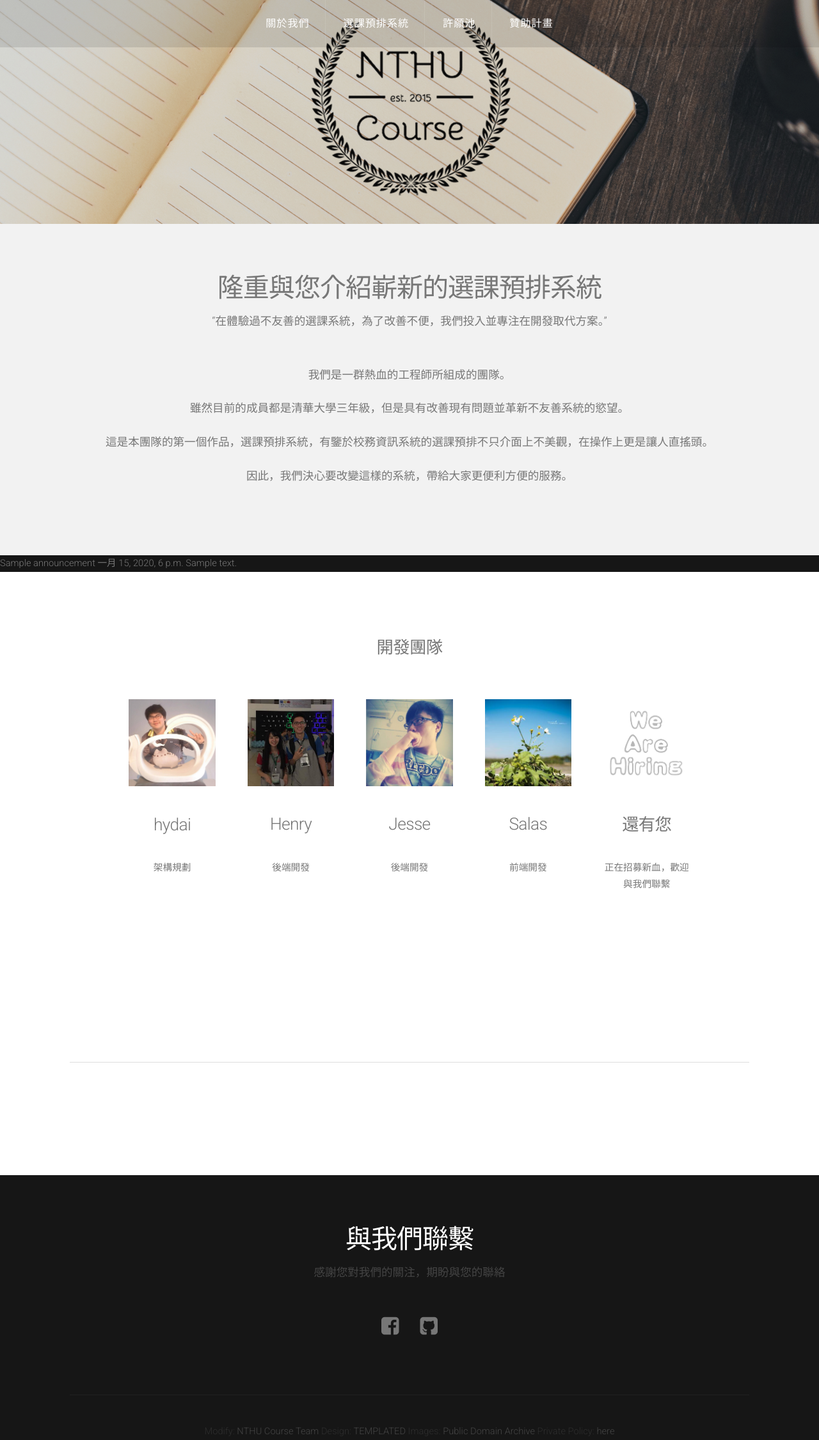
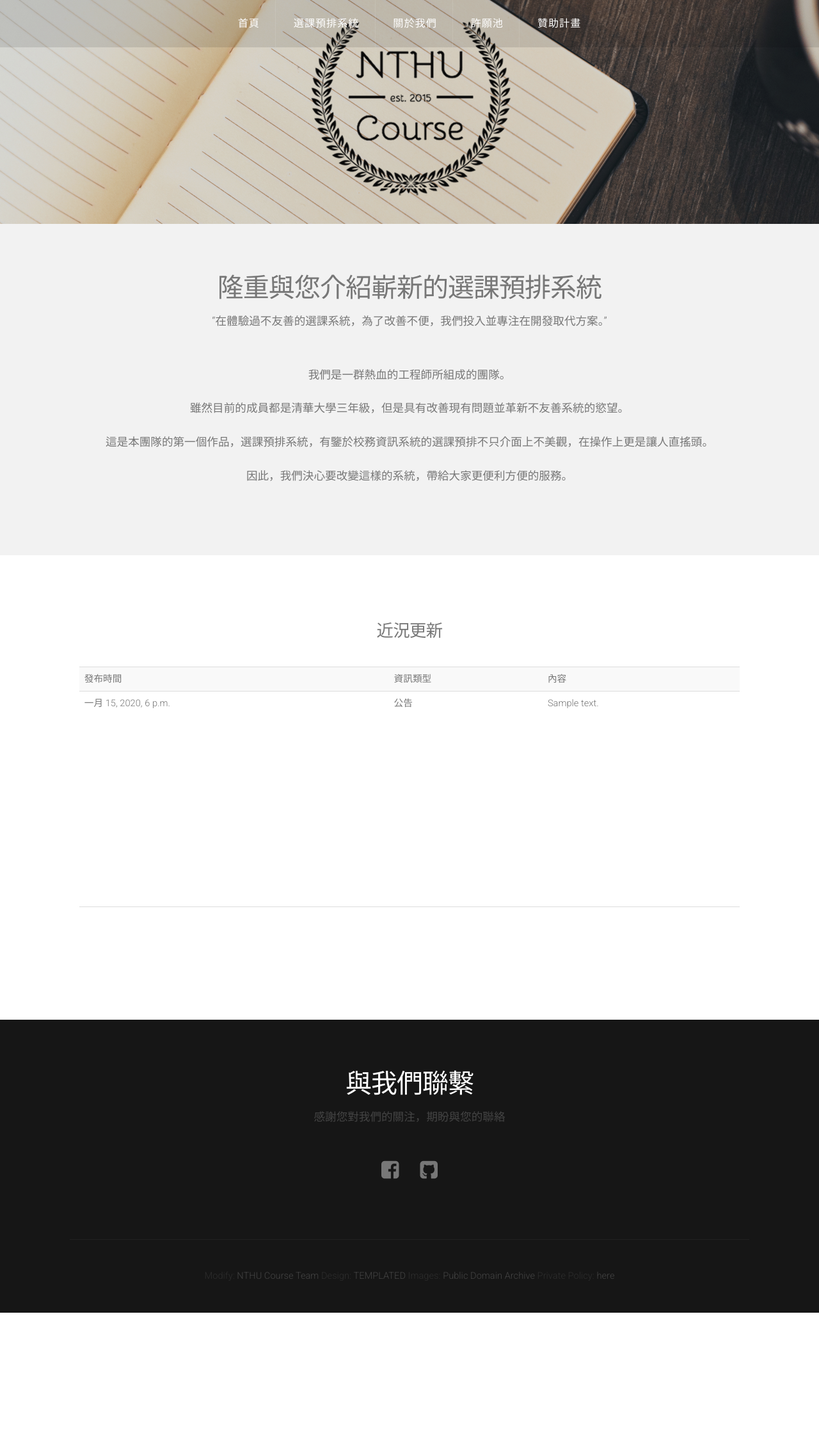
Before and after one commit to henryyang42/NTHU_Course, a Django app: page / in a window 1280 px wide. Shown: the top 2251 px of the page at 64% size. After the commit the page ends 2052 px from the top, so only its background shows below. Run offline with Django 3.2, Linux system fonts and the light colour scheme; tables that the repository leaves empty hold one stand-in row (values such as "Sample post"); some libraries are stand-ins or nearby versions.

Commit message:
Add info area

```diff
--- a/data_center/models.py
+++ b/data_center/models.py
@@ -1,3 +1,5 @@
+# -*- coding: utf-8 -*-
+
 from datetime import datetime
 from django.db import models
 
@@ -38,15 +40,14 @@ class Department(models.Model):
 
 class Announcement(models.Model):
     TAG_CHOICE = (
-        ('Info', 'Info'),
-        ('Bug', 'Bug'),
-        ('Fix', 'Fix'),
+        ('Info', '公告'),
+        ('Bug', '已知問題'),
+        ('Fix', '問題修復'),
     )
 
-    title = models.CharField(max_length=80, blank=True)
     content = models.TextField(blank=True)
     time = models.DateTimeField(default=datetime.now)
     tag = models.CharField(max_length=10, choices=TAG_CHOICE, default='Info')
 
     def __unicode__(self):
-        return self.title
+        return '%s|%s' % (self.time, self.tag)
--- a/index/templates/base.html
+++ b/index/templates/base.html
@@ -46,6 +46,8 @@
   <script src="{% static 'js/skel.min.js' %}"></script>
   <script src="{% static 'js/skel-panels.min.js' %}"></script>
   <script src="{% static 'js/init.js' %}"></script>
+  <script src="//maxcdn.bootstrapcdn.com/bootstrap/3.3.4/js/bootstrap.min.js"></script>
+  <link rel="stylesheet" href="//maxcdn.bootstrapcdn.com/bootstrap/3.3.4/css/bootstrap.min.css">
   <link rel="stylesheet" media="screen" href="{% static 'css/skel-noscript.css' %}" />
   <link rel="stylesheet" media="screen" href="{% static 'css/style.css' %}" />
   <link rel="stylesheet" media="screen and (min-width: 768px)" href="{% static 'css/style-desktop.css' %}" />
@@ -63,8 +65,9 @@
       <!-- Nav -->
       <nav id="nav">
         <ul>
-          <li class="active"><a href="/">關於我們</a></li>
+          <li class="active"><a href="/">首頁</a></li>
           <li><a href="table.html">選課預排系統</a></li>
+          <li><a href="about.html">關於我們</a></li>
           <li><a href="todo-list.html">許願池</a></li>
           <li><a href="donate.html">贊助計畫</a></li>
         </ul>
--- a/index/templates/index.html
+++ b/index/templates/index.html
@@ -21,60 +21,25 @@
     </div>
   </div>
   <!-- Main -->
-  {% for a in announcements %}
-    {{ a.title }}
-    {{ a.time }}
-    {{ a.type }}
-    {{ a.content|safe }}
-  {% endfor %}
   <div id="main">
     <div id="content" class="container">
       <header>
-        <h2>開發團隊</h2>
+        <h2>近況更新</h2>
       </header>
-      <br>
-      <div class="row">
-        <section class="1u">
-        <br>
-        </section>
-        <section class="2u">
-          <a href="https://github.com/hydai" class="image full"><img src="{% static 'images/hydai.jpg' %}" alt=""></a>
-          <header>
-            <h2>hydai</h2>
-          </header>
-          <p>架構規劃</p>
-        </section>
-        <section class="2u">
-          <a href="https://github.com/henryyang42" class="image full"><img src="{% static 'images/henryyang42.jpg' %}" alt=""></a>
-          <header>
-            <h2>Henry</h2>
-          </header>
-          <p>後端開發</p>
-        </section>
-        <section class="2u">
-          <a href="https://github.com/WenYuChen" class="image full"><img src="{% static 'images/jesse.jpg' %}" alt=""></a>
-          <header>
-            <h2>Jesse</h2>
-          </header>
-          <p>後端開發</p>
-        </section>
-        <section class="2u">
-          <a href="https://github.com/leVirve" class="image full"><img src="{% static 'images/salas.jpg' %}" alt=""></a>
-          <header>
-            <h2>Salas</h2>
-          </header>
-          <p>前端開發</p>
-        </section>
-        <section class="2u">
-          <a href="hiring.html" class="image full"><img src="{% static 'images/hiring.png' %}" alt=""></a>
-          <header>
-            <h2>還有您</h2>
-          </header>
-          <p>正在招募新血，歡迎與我們聯繫</p>
-        </section>
-        <section class="1u">
-        </section>
-      </div>
+      <table class="table table-hover table-striped text-left">
+        <tr>
+          <th>發布時間</th>
+          <th>資訊類型</th>
+          <th>內容</th>
+        </tr>
+        {% for a in announcements %}
+          <tr>
+            <td>{{ a.time }}</td>
+            <td>{{ a.get_tag_display }}</td>
+            <td>{{ a.content|safe|linebreaks }}</td>
+          </tr>
+        {% endfor %}
+      </table>
     </div>
   </div>
 </div>
--- a/index/urls.py
+++ b/index/urls.py
@@ -7,6 +7,7 @@ urlpatterns = patterns(
     '',
     url(r'^$', views.index),
     url(r'^donate.html$', TemplateView.as_view(template_name='donate.html')),
+    url(r'^about.html$', TemplateView.as_view(template_name='about.html')),
     url(r'^todo-list.html$',
         TemplateView.as_view(template_name='todo-list.html')),
     url(r'^hiring.html$', TemplateView.as_view(template_name='hiring.html')),
--- a/table/templates/table.html
+++ b/table/templates/table.html
@@ -7,7 +7,6 @@
 {% endblock title_block %}
 
 {% block source_block %}
-<script src="//maxcdn.bootstrapcdn.com/bootstrap/3.3.4/js/bootstrap.min.js"></script>
 <script src="//cdn.rawgit.com/niklasvh/html2canvas/master/dist/html2canvas.min.js"></script>
 <script src="//cdn.rawgit.com/hydai/Canvas/master/base64binary.js"></script>
 <script src="//cdnjs.cloudflare.com/ajax/libs/magnific-popup.js/1.0.0/jquery.magnific-popup.min.js"></script>
@@ -19,7 +18,6 @@
 <script src="{% static 'js/filter.js' %}"></script>
 <link rel="stylesheet" href="//code.jquery.com/ui/1.11.4/themes/smoothness/jquery-ui.css">
 <link rel="stylesheet" href="//cdnjs.cloudflare.com/ajax/libs/magnific-popup.js/1.0.0/magnific-popup.min.css">
-<link rel="stylesheet" href="//maxcdn.bootstrapcdn.com/bootstrap/3.3.4/css/bootstrap.min.css">
 <link rel="stylesheet" href="//cdnjs.cloudflare.com/ajax/libs/toastr.js/latest/css/toastr.min.css">
 <link rel="stylesheet" media="screen" href="{% static 'css/table.css' %}" />
 <!-- Facebook
@@ -53,7 +51,7 @@ window.fbAsyncInit = function() {
     <!-- Nav -->
     <nav id="nav">
       <ul>
-        <li class="active"><a href="/">關於我們</a></li>
+        <li class="active"><a href="/">首頁</a></li>
         <li>
           <!--
           <button class="btn btn-primary" id="postToFB">透過 Facebook 分享課表</button>
```
Also changed, not shown: index/templates/about.html (added, +62 -0 lines).
